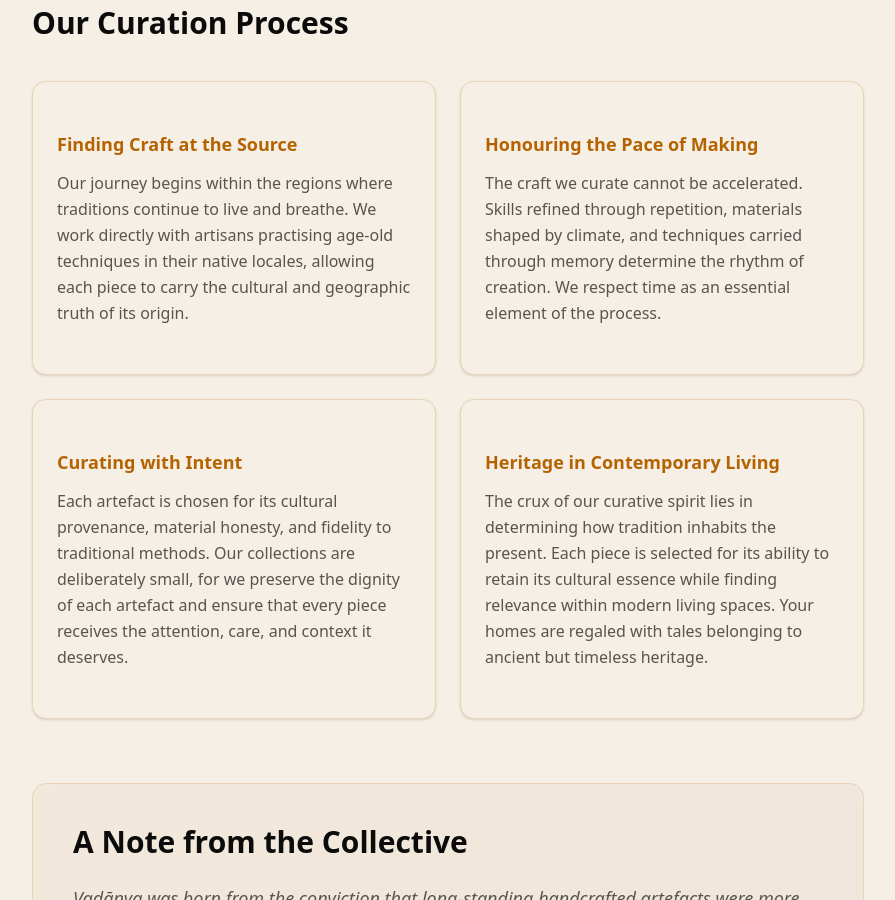
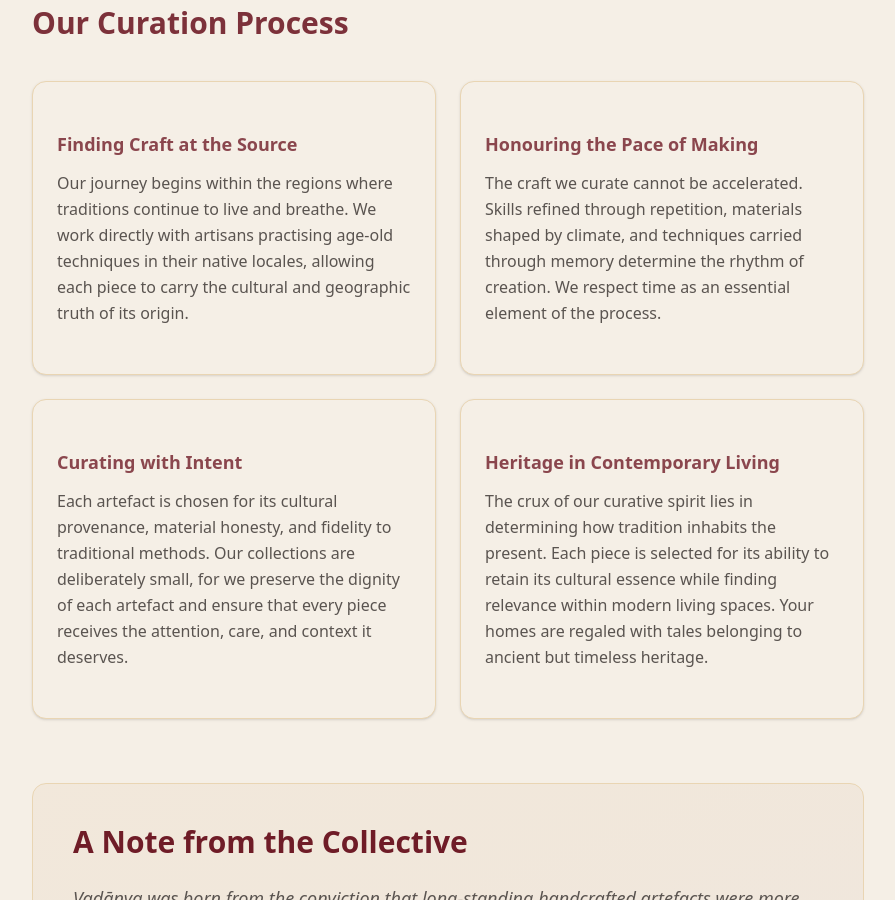
Before and after one commit to Rahulsingh1810/Vantara_Heritage_Collective, a Next.js app: page /our-story in a window 1280 px wide. Shown: the part 1900-2800 px from the top of the page, without its empty margins (192-1087 px from the left). Built offline with nearby package versions, Linux system fonts and the light colour scheme; no server answers.

Commit message:
our-story page theme changes

```diff
--- a/app/our-story/page.tsx
+++ b/app/our-story/page.tsx
@@ -13,7 +13,7 @@ export default function About() {
       {/* Hero Section */}
       <section className=" text-primary-foreground py-5 md:py-5">
         <div className="mx-auto max-w-4xl px-4 text-center sm:px-6 lg:px-8">
-          <h1 className="mb-6 text-4xl font-bold text-balance md:text-5xl">Our Story</h1>
+          <h1 className="mb-6 text-4xl font-bold text-balance text-[var(--color-wine-red)] md:text-5xl">Our Story</h1>
         </div>
       </section>
 
@@ -67,12 +67,12 @@ export default function About() {
 
             {/* Our Curation Process – Card Grid Layout */}
             <div className="space-y-10">
-              <h2 className="text-3xl font-bold text-center md:text-left">Our Curation Process</h2>
+              <h2 className="text-3xl font-bold text-center text-[var(--color-wine-red)]/90 md:text-left">Our Curation Process</h2>
 
               <div className="grid grid-cols-1 gap-6 md:grid-cols-2">
                 <Card className="border-border bg-background shadow-sm transition-all hover:shadow-md">
                   <CardContent className="p-6">
-                    <h3 className="mb-3 text-lg font-semibold text-primary">
+                    <h3 className="mb-3 text-lg font-semibold text-[var(--color-wine-red)]/80">
                       Finding Craft at the Source
                     </h3>
                     <p className="text-muted-foreground leading-relaxed">
@@ -85,7 +85,7 @@ export default function About() {
 
                 <Card className="border-border bg-background shadow-sm transition-all hover:shadow-md">
                   <CardContent className="p-6">
-                    <h3 className="mb-3 text-lg font-semibold text-primary">
+                    <h3 className="mb-3 text-lg font-semibold text-[var(--color-wine-red)]/80">
                       Honouring the Pace of Making
                     </h3>
                     <p className="text-muted-foreground leading-relaxed">
@@ -98,7 +98,7 @@ export default function About() {
 
                 <Card className="border-border bg-background shadow-sm transition-all hover:shadow-md">
                   <CardContent className="p-6">
-                    <h3 className="mb-3 text-lg font-semibold text-primary">
+                    <h3 className="mb-3 text-lg font-semibold text-[var(--color-wine-red)]/80">
                       Curating with Intent
                     </h3>
                     <p className="text-muted-foreground leading-relaxed">
@@ -111,7 +111,7 @@ export default function About() {
 
                 <Card className="border-border bg-background shadow-sm transition-all hover:shadow-md">
                   <CardContent className="p-6">
-                    <h3 className="mb-3 text-lg font-semibold text-primary">
+                    <h3 className="mb-3 text-lg font-semibold text-[var(--color-wine-red)]/80">
                       Heritage in Contemporary Living
                     </h3>
                     <p className="text-muted-foreground leading-relaxed">
@@ -126,19 +126,19 @@ export default function About() {
 
             {/* A Note from the Collective */}
             <div className="from-primary/5 to-accent/5 border-border rounded-xl border bg-gradient-to-br p-8 md:p-10">
-              <h2 className="mb-6 text-3xl font-bold">A Note from the Collective</h2>
+              <h2 className="mb-6 text-3xl text-[var(--color-wine-red)] font-bold">A Note from the Collective</h2>
               <p className="text-muted-foreground mb-6 text-lg leading-relaxed italic">
                 Vadānya was born from the conviction that long-standing handcrafted artefacts were more than relics of
                 the past. Their stories deserved to be etched in the present and find echoes in spaces filled with warmth
                 and love. In welcoming these artefacts into your space, you’re essentially gathering a piece of history
                 cherished and perfected over centuries.
               </p>
-              <p className="font-semibold text-right">— Vadānya Heritage Collective</p>
+              <p className="font-semibold text-[var(--color-wine-red)]/90 text-right">— Vadānya Heritage Collective</p>
             </div>
 
             {/* Environmental & Social Commitment – Blended */}
             <div className="space-y-10">
-              <h2 className="text-3xl font-bold text-center md:text-left">
+              <h2 className="text-3xl font-bold text-center text-[var(--color-wine-red)] md:text-left">
                 Environmental & Social Commitment
               </h2>
 
@@ -158,25 +158,25 @@ export default function About() {
 
               <div className="grid grid-cols-1 gap-6 md:grid-cols-2 lg:gap-10">
                 <div className="space-y-6 rounded-xl border border-border bg-muted/30 p-7">
-                  <h3 className="text-xl font-semibold text-primary">
+                  <h3 className="text-xl font-semibold text-[var(--color-wine-red)]/80">
                     Respect for Regional Craft Ecosystems
                   </h3>
                   <ul className="space-y-4">
                     <li className="flex items-start gap-3">
-                      <span className="mt-1 text-primary text-xl font-bold">✓</span>
+                      <span className="mt-1 text-[var(--color-wine-red)] text-xl font-bold">✓</span>
                       <span>
                         We source directly from origin locales, supporting living craft traditions without disrupting
                         regional balance
                       </span>
                     </li>
                     <li className="flex items-start gap-3">
-                      <span className="mt-1 text-primary text-xl font-bold">✓</span>
+                      <span className="mt-1 text-[var(--color-wine-red)] text-xl font-bold">✓</span>
                       <span>
                         Materials are chosen with awareness of seasonal availability and local ecological cycles
                       </span>
                     </li>
                     <li className="flex items-start gap-3">
-                      <span className="mt-1 text-primary text-xl font-bold">✓</span>
+                      <span className="mt-1 text-[var(--color-wine-red)] text-xl font-bold">✓</span>
                       <span>
                         Partnerships respect the natural rhythm and capacity of each craft community
                       </span>
@@ -185,24 +185,24 @@ export default function About() {
                 </div>
 
                 <div className="space-y-6 rounded-xl border border-border bg-muted/30 p-7">
-                  <h3 className="text-xl font-semibold text-primary">
+                  <h3 className="text-xl font-semibold text-[var(--color-wine-red)]/80">
                     Conscious & Evolving Approach
                   </h3>
                   <ul className="space-y-4">
                     <li className="flex items-start gap-3">
-                      <span className="mt-1 text-primary text-xl font-bold">✓</span>
+                      <span className="mt-1 text-[var(--color-wine-red)] text-xl font-bold">✓</span>
                       <span>
                         Use of sustainable, traditionally appropriate materials wherever possible
                       </span>
                     </li>
                     <li className="flex items-start gap-3">
-                      <span className="mt-1 text-primary text-xl font-bold">✓</span>
+                      <span className="mt-1 text-[var(--color-wine-red)] text-xl font-bold">✓</span>
                       <span>
                         Minimal packaging — 100% recyclable or reusable whenever feasible
                       </span>
                     </li>
                     <li className="flex items-start gap-3">
-                      <span className="mt-1 text-primary text-xl font-bold">✓</span>
+                      <span className="mt-1 text-[var(--color-wine-red)] text-xl font-bold">✓</span>
                       <span>
                         Ongoing dialogue with artisans to evolve practices that honour both heritage and the future
                       </span>
@@ -212,7 +212,7 @@ export default function About() {
               </div>
 
               <div className="mt-10 text-center md:text-left">
-                <p className="text-lg font-medium italic text-primary/90">
+                <p className="text-lg font-medium italic text-[var(--color-wine-red)]/80">
                   We choose integrity-led curation over volume-driven commerce — because true heritage cannot be
                   mass-produced, and meaningful sustainability begins with restraint.
                 </p>
```
